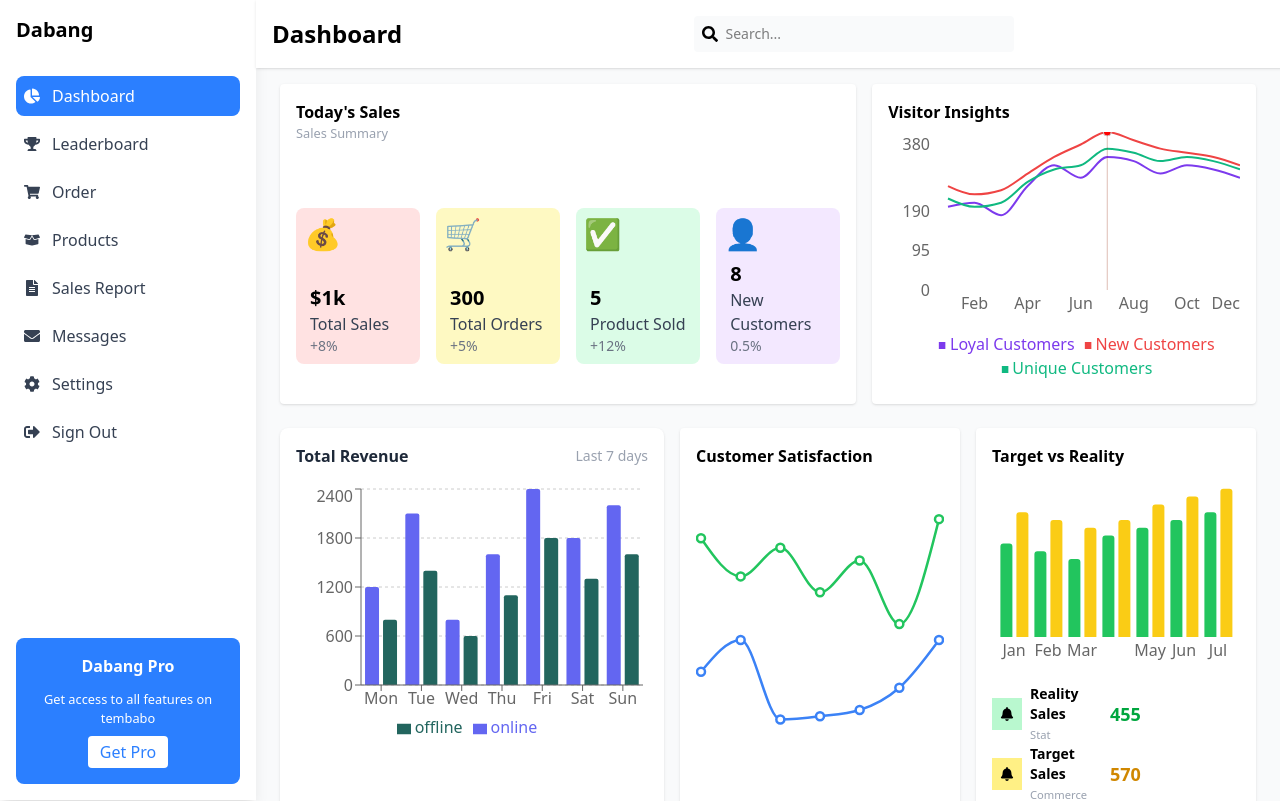
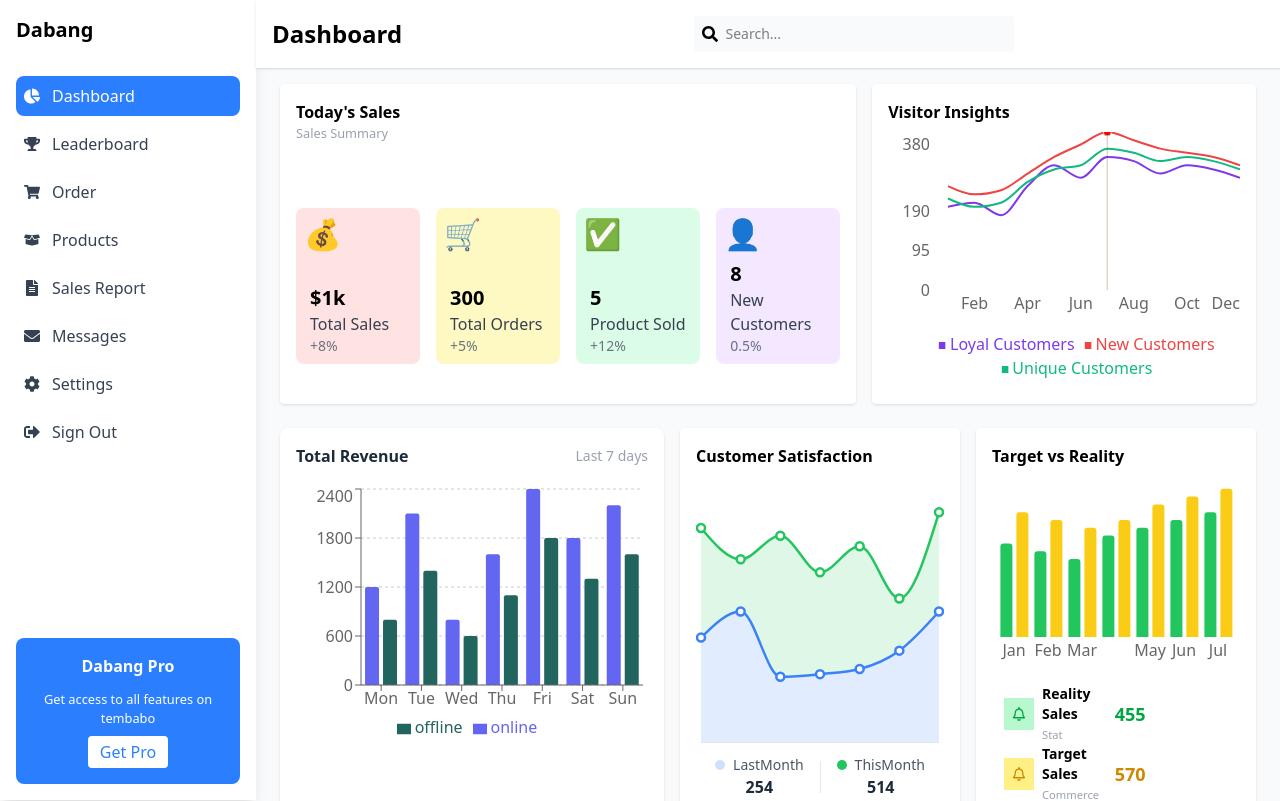
Before and after one commit to TeluadOat/example-sales-dashboard, a React (Vite) app: page / in a window 1280 px wide. Shown: the top 801 px of the page. Built offline with nearby package versions, Linux system fonts and the light colour scheme.

Commit message:
feat(components): improve charts on CustomerSatisfaction and TargetReality  - modify their data in dashboard.js

```diff
--- a/src/components/CustomerSatisfaction.jsx
+++ b/src/components/CustomerSatisfaction.jsx
@@ -1,42 +1,59 @@
 import {
-    LineChart,
+    ComposedChart,
     Line,
     Area,
     XAxis,
     YAxis,
     Tooltip,
+    Legend,
     ResponsiveContainer,
 } from "recharts";
+import CustomLegend from "./customerSatisfaction/CustomLegend";
 
 export default function CustomerSatisfaction({ data }) {
+    const lastMonthTotal = data.reduce((sum, d) => sum + d.lastMonth, 0);
+    const thisMonthTotal = data.reduce((sum, d) => sum + d.thisMonth, 0);
+    const chartData = data.map((d) => ({
+        ...d,
+        band: Math.max(0, (d.thisMonth ?? 0) - (d.lastMonth ?? 0)),
+    }));
+
     return (
-        <div className="bg-white p-4 rounded shadow flex flex-col h-full"
-        // style={{ height: "clamp(220px, 28vh, 340px)" }}
+        <div className="bg-white p-4 rounded shadow flex flex-col h-full min-h-[220px]"
         >
             <h3 className="font-semibold mb-2">Customer Satisfaction</h3>
 
             <div className="flex-1">
                 <ResponsiveContainer width="100%" height="100%">
-                    <LineChart data={data}>
+                    <ComposedChart data={chartData}>
                         <XAxis dataKey="day" hide />
                         <YAxis hide />
                         <Tooltip />
+                        <Legend
+                            content={(props) => (
+                                <CustomLegend
+                                    {...props}
+                                    totals={{ lastMonth: lastMonthTotal, thisMonth: thisMonthTotal }}
+                                />
+                            )}
+                        />
 
-                        {/* 🔵 Blue shade to X-axis */}
+                        🔵 Blue shade to X-axis
                         <Area
                             type="monotone"
                             dataKey="lastMonth"
                             stroke="none"
                             fill="rgba(59,130,246,0.25)"
+                            stackId="1"
                         />
 
-                        {/* 🟢 Green shade BETWEEN lines */}
+                        {/* 🟢 Green shade BETWEEN lines (stacked on top of lastMonth) */}
                         <Area
                             type="monotone"
                             dataKey="band"
-                            baseValue={(x) => x.lastMonth}
                             stroke="none"
-                            fill="#22c55e"
+                            fill="rgba(34,197,94,0.25)"
+                            stackId="1"
                         />
 
                         {/* 🔵 Last month line */}
@@ -56,9 +73,8 @@ export default function CustomerSatisfaction({ data }) {
                             strokeWidth={2.5}
                             dot={{ r: 4 }}
                         />
-                    </LineChart>
+                    </ComposedChart>
                 </ResponsiveContainer>
             </div>
-        </div>
-    );
-}
+        </div>)
+};
--- a/src/components/TargetReality.jsx
+++ b/src/components/TargetReality.jsx
@@ -6,7 +6,7 @@ import {
     Tooltip,
     ResponsiveContainer,
 } from "recharts";
-import { FaBell } from "react-icons/fa";
+import { FaRegBell } from "react-icons/fa";
 
 export default function TargetReality({ data }) {
     const realityTotal = data.reduce((a, b) => a + b.reality, 0);
@@ -39,10 +39,10 @@ export default function TargetReality({ data }) {
             </div>
 
             {/* ✅ Custom Legend */}
-            <div className="flex flex-col justify-between mt-3 text-sm">
+            <div className="ml-3 flex flex-col justify-between mt-3 text-sm">
                 <div className="flex items-center gap-2 w-3/5">
                     <span className="inline-flex items-center justify-center p-2 bg-green-200 h-8 w-8">
-                        <FaBell />
+                        <FaRegBell className="text-green-600" />
                     </span>
                     <div>
                         <p className="font-semibold">Reality Sales</p>
@@ -53,7 +53,7 @@ export default function TargetReality({ data }) {
 
                 <div className="flex items-center gap-2 w-3/5">
                     <span className="inline-flex items-center justify-center p-2 bg-yellow-200 h-8 w-8">
-                        <FaBell />
+                        <FaRegBell className="text-yellow-600" />
                     </span>
                     <div>
                         <p className="font-semibold">Target Sales</p>
--- /dev/null
+++ b/src/components/customerSatisfaction/CustomLegend.jsx
@@ -0,0 +1,53 @@
+export default function CustomLegend({ payload = [], totals = {} }) {
+    if (!Array.isArray(payload) || payload.length === 0) return null;
+
+    // Filter out entries we don't want to show (e.g. 'band')
+    const filtered = payload.filter((e) => e && e.dataKey !== "band");
+
+    // Deduplicate by dataKey to avoid duplicate legend items (Area + Line same dataKey)
+    const seen = new Set();
+    const items = [];
+    for (const e of filtered) {
+        const key = e?.dataKey ?? e?.value;
+        if (!key) continue;
+        if (seen.has(key)) continue;
+        seen.add(key);
+        items.push(e);
+    }
+
+    if (items.length === 0) return null;
+
+    return (
+        <div className="flex justify-center gap-4 border-t pt-3 border-t-gray-200">
+            {items.map((entry, index) => {
+                const label = entry && entry.value ? (entry.value.charAt(0).toUpperCase() + entry.value.slice(1)) : '';
+                const amount = totals && entry && entry.dataKey ? totals[entry.dataKey] : undefined;
+
+                // Derive color from several possible fields Recharts might provide
+                const color = entry?.color ?? entry?.stroke ?? entry?.fill ?? entry?.payload?.stroke ?? entry?.payload?.fill ?? entry?.payload?.color ?? '#9ca3af';
+
+                return (
+                    <div key={entry?.dataKey ?? entry?.value ?? index} className="flex items-center gap-4">
+                        <div className="text-center">
+                            <div className="flex items-center gap-2 justify-center">
+                                <span
+                                    className="inline-block w-2.5 h-2.5 rounded-full"
+                                    style={{ backgroundColor: color }}
+                                />
+                                <span className="text-sm text-gray-600">{label}</span>
+                            </div>
+
+                            <p className="font-semibold text-gray-800">
+                                {amount !== undefined && amount !== null ? amount.toLocaleString() : '-'}
+                            </p>
+                        </div>
+
+                        {index !== items.length - 1 && (
+                            <span className="h-8 w-px bg-gray-200" />
+                        )}
+                    </div>
+                );
+            })}
+        </div>
+    );
+}
--- a/src/data/dashboard.js
+++ b/src/data/dashboard.js
@@ -50,7 +50,9 @@ export const customerSatisfactionData = [
     { day: "Sun", thisMonth: 88, lastMonth: 50 },
 ].map(d => ({
     ...d,
-    band: d.thisMonth - d.lastMonth,
+    // `band` is the positive difference between thisMonth and lastMonth.
+    // Use `null` when `lastMonth` is missing so the Area won't render there.
+    band: typeof d.lastMonth === "number" ? Math.max(d.thisMonth - d.lastMonth, 0) : null,
 }));
 
 export const targetRealityData = [
```
